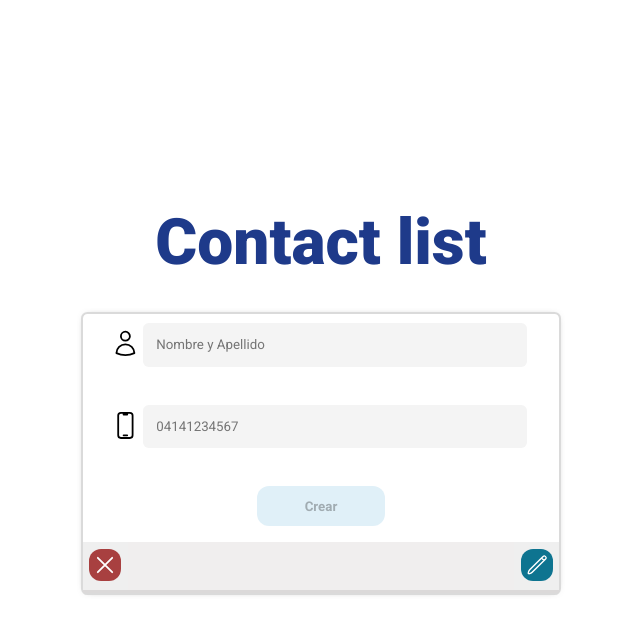
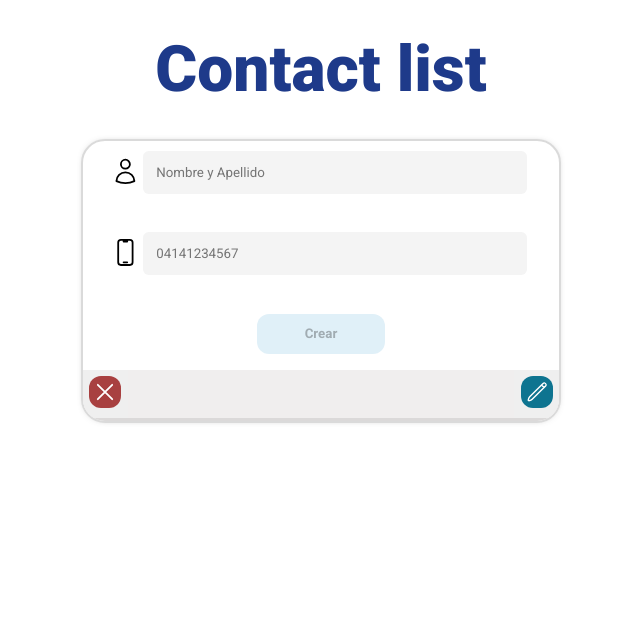
Before and after one commit to CtrlS-dev/ContactsList, a plain HTML site: page index.html in a window 1280 px wide. Shown: the whole page, without its empty margins (319-959 px from the left). Drawn offline with Linux system fonts and the light colour scheme.

Commit message:
Update index.css

```diff
--- a/index.css
+++ b/index.css
@@ -86,13 +86,12 @@ h1, p, body, button, li, ul{
 }
 
 body{
+  margin: 1rem;
+  padding: 1rem;
   background-color: white;
-  height: 100vh;
   display: flex;
   flex-direction: column;
   justify-content: center;
-  overflow-y: hidden;
-    overflow-x: hidden;
 }
 
 #titulo{
@@ -104,17 +103,18 @@ body{
 }
 
 #main-container{
+  overflow: hidden;
     min-height: 12.2rem;
-    max-height: 29rem;
+    /* max-height: 19rem; */
     /* animation: expandContainer 2s ease 1 forwards;
     animation-fill-mode: both; */
-
-    width: 19rem;
-    margin: 0 auto;
+    margin: 0.4rem;
+    /* width: 100%; */
+    max-width: 620px;
     gap: 2rem;
     /* background-color: rgba(245, 245, 245, 0.219); */
     border: 2px solid rgba(158, 158, 158, 0.384);
-    border-radius: 0.4rem;
+    border-radius: 24px;
     -webkit-box-shadow: 0px 0px 9px -6px rgba(0,0,0,0.75);
     -moz-box-shadow: 0px 0px 9px -6px rgba(0,0,0,0.75);
     box-shadow: 0px 0px 9px -6px rgba(0,0,0,0.75);
@@ -226,7 +226,7 @@ body{
   flex-wrap: wrap;
   align-content: space-around; */
   min-height: auto;
-  max-height:12rem;
+  max-height: 17rem;
   overflow-y: auto;
   overflow-x: hidden;
   background-color: rgb(240, 238, 238);
@@ -245,6 +245,8 @@ body{
   border-bottom: 3px rgba(146, 146, 146, 0.233) solid;
   /*animation: extendContact 0.5s ease 1 forwards;
   animation-fill-mode: both;*/
+  text-align: right;
+
 }
 
 .edit-icon{
@@ -261,7 +263,7 @@ body{
 }
 
 .edit-icon:hover{
-  background-color: #0d5b70;
+  background-color: #56acc4;
 }
 
 
@@ -292,6 +294,7 @@ body{
 
 
 p{
+  text-align: start;
   border: none;
   outline: none;
 }
@@ -340,6 +343,19 @@ p:focus{
   to {height: 4rem;}
 }*/
 
+@media(min-width: 440px){
+  .bad{
+    width: 12rem;
+  }
+
+  .good{
+    width: 12rem;
+  }
+
+  .editing{
+    width: 12rem;
+  }
+}
 @media (min-width: 768px){
   #titulo{
     font-size: 4rem;
@@ -347,7 +363,6 @@ p:focus{
   }
   #main-container{
     min-height: 12.2rem;
-    max-height: 27rem;
     width: 30rem;
     margin: 0 auto;
     gap: 2rem;
@@ -387,7 +402,7 @@ p:focus{
   }
   #main-container{
     min-height: 12.2rem;
-    max-height: 30rem;
+    /* max-height: 30rem; */
     width: 30rem;
 }
 ::-webkit-scrollbar{
@@ -404,6 +419,5 @@ p:focus{
   }
   #main-container{
     min-height: 12.2rem;
-    max-height: 70rem;
 }
 }
```
